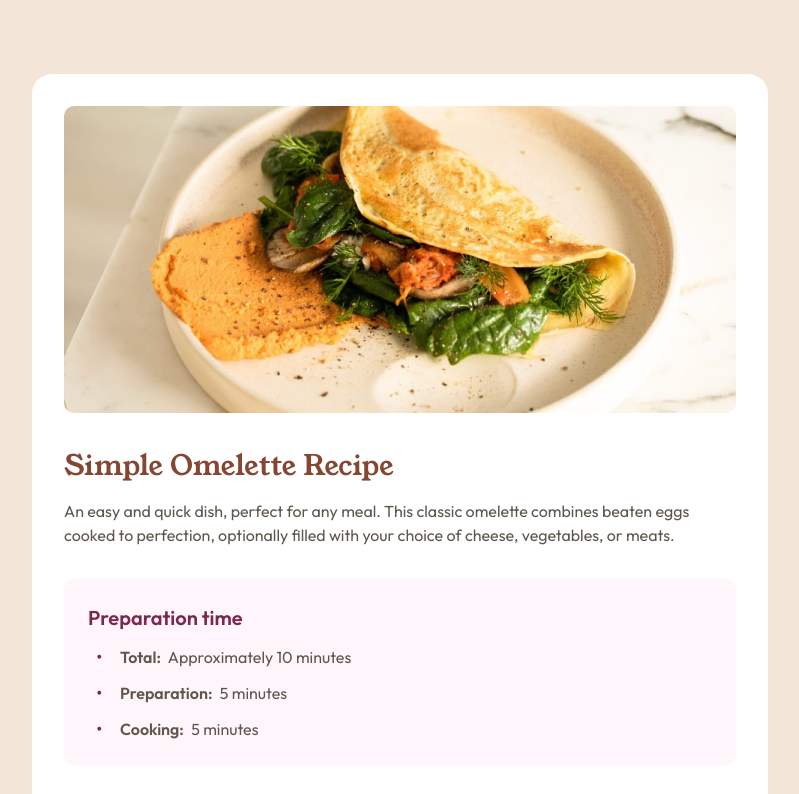
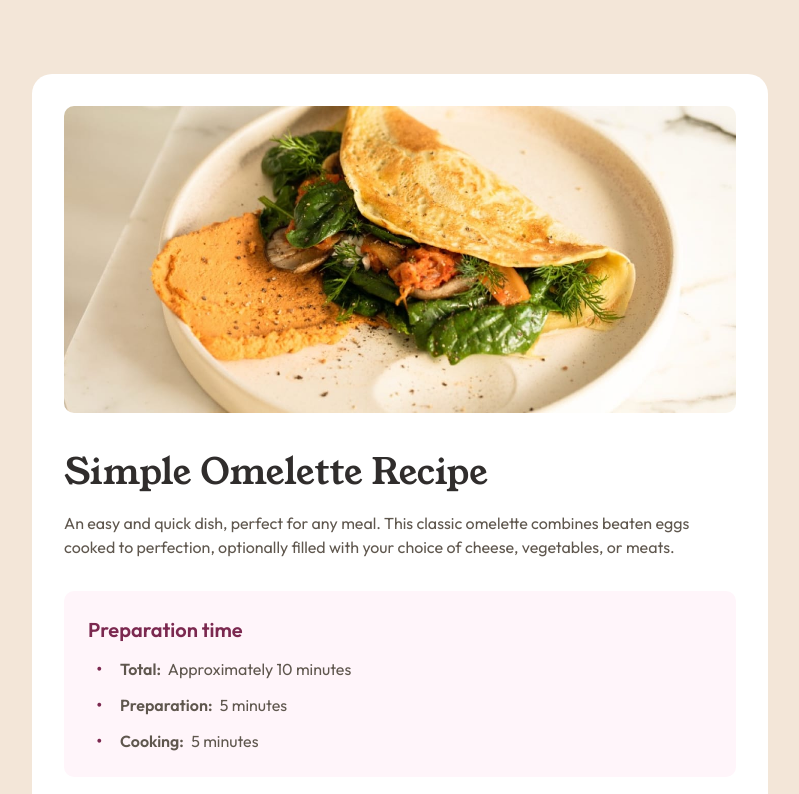
Before and after one commit to SergioCasCeb/recipe-page-challenge, a plain HTML site: page index.html in a window 1280 px wide. Shown: the top 794 px of the page, without its empty margins (240-1039 px from the left). Drawn offline with Linux system fonts and the light colour scheme.

Commit message:
fix the introduction title

```diff
--- a/css/_recipe.scss
+++ b/css/_recipe.scss
@@ -41,7 +41,14 @@
         }
     }
 
-    .introduction,
+    .introduction {
+        --_section-color: var(--clr-stone-900);
+
+        .section-title {
+            font-size: var(--fs-header);
+        }
+    }
+
     .ingredients,
     .instructions,
     .nutrition {
```
Also changed, not shown: css/styles.css, 1 other file.
